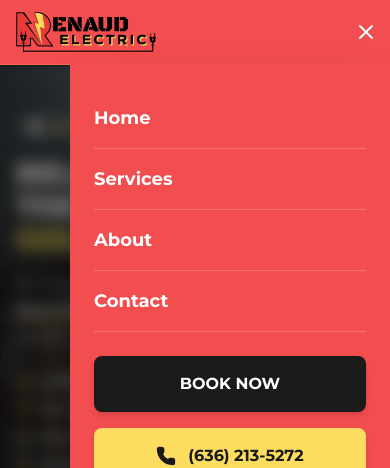
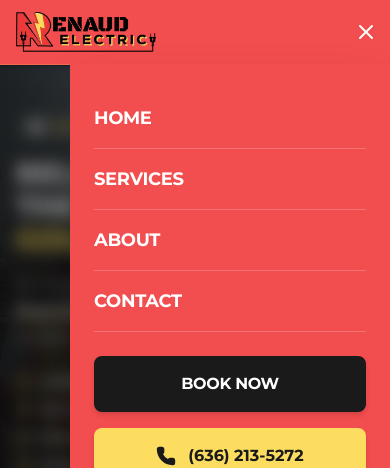
Before and after one commit to chev0004/renaud-electric, a Next.js app: page / in a window 390 px wide. Both pictures are taken after a click on the button "Toggle menu". Shown: the top 468 px of the page. Built offline with nearby package versions, Linux system fonts and the light colour scheme.

Commit message:
fix: lint errors

```diff
--- a/src/app/components/Header.tsx
+++ b/src/app/components/Header.tsx
@@ -110,8 +110,13 @@ export function Header() {
   }, [isMobileMenuOpen]);
 
   // Close mobile menu when clicking on a link
-  const handleLinkClick = () => {
+  const handleLinkClick = (href: string) => {
     setIsMobileMenuOpen(false);
+    // Smooth scroll to the target element
+    const element = document.querySelector(href);
+    if (element) {
+      element.scrollIntoView({ behavior: 'smooth' });
+    }
   };
 
   return (
@@ -267,45 +272,45 @@ export function Header() {
         }`}
       >
         <nav className="flex flex-col p-6">
-          <a
-            href="#top"
-            onClick={handleLinkClick}
-            className="border-white/20 border-b py-4 font-bold text-lg text-white transition-colors hover:text-brand-yellow"
+          <button
+            type="button"
+            onClick={() => handleLinkClick('#top')}
+            className="border-white/20 border-b py-4 text-left font-bold text-lg text-white transition-colors hover:text-brand-yellow"
           >
             Home
-          </a>
-          <a
-            href="#services"
-            onClick={handleLinkClick}
-            className="border-white/20 border-b py-4 font-bold text-lg text-white transition-colors hover:text-brand-yellow"
+          </button>
+          <button
+            type="button"
+            onClick={() => handleLinkClick('#services')}
+            className="border-white/20 border-b py-4 text-left font-bold text-lg text-white transition-colors hover:text-brand-yellow"
           >
             Services
-          </a>
-          <a
-            href="#about"
-            onClick={handleLinkClick}
-            className="border-white/20 border-b py-4 font-bold text-lg text-white transition-colors hover:text-brand-yellow"
+          </button>
+          <button
+            type="button"
+            onClick={() => handleLinkClick('#about')}
+            className="border-white/20 border-b py-4 text-left font-bold text-lg text-white transition-colors hover:text-brand-yellow"
           >
             About
-          </a>
-          <a
-            href="#contact"
-            onClick={handleLinkClick}
-            className="border-white/20 border-b py-4 font-bold text-lg text-white transition-colors hover:text-brand-yellow"
+          </button>
+          <button
+            type="button"
+            onClick={() => handleLinkClick('#contact')}
+            className="border-white/20 border-b py-4 text-left font-bold text-lg text-white transition-colors hover:text-brand-yellow"
           >
             Contact
-          </a>
+          </button>
           <div className="mt-6 space-y-4">
-            <a
-              href="#contact"
-              onClick={handleLinkClick}
+            <button
+              type="button"
+              onClick={() => handleLinkClick('#contact')}
               className="block w-full cursor-pointer rounded-lg bg-brand-dark px-6 py-4 text-center font-bold text-white shadow-md transition-all hover:bg-brand-dark-dark"
             >
               BOOK NOW
-            </a>
+            </button>
             <a
               href="tel:6362135272"
-              onClick={handleLinkClick}
+              onClick={() => setIsMobileMenuOpen(false)}
               className="flex cursor-pointer items-center justify-center gap-3 rounded-lg bg-brand-yellow px-6 py-4 font-bold text-brand-dark shadow-md transition-all hover:bg-brand-yellow-dark"
             >
               <Phone className="h-5 w-5" fill="currentColor" />
```
